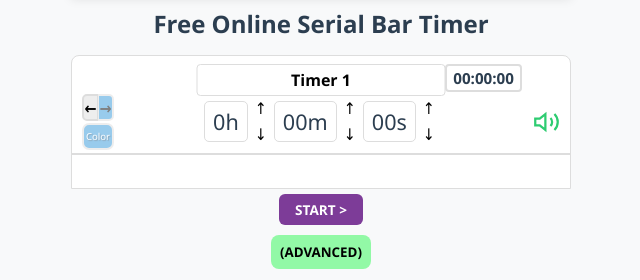
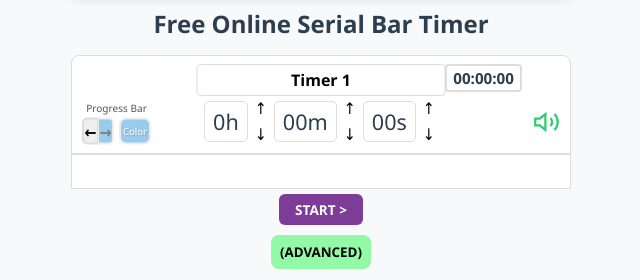
Before and after one commit to novasoftmc/tmhb, a plain HTML site: page serial-countdown.html in a window 1280 px wide. Shown: the part 105-385 px from the top of the page, without its empty margins (319-959 px from the left). Drawn offline with Linux system fonts and the light colour scheme.

Commit message:
ikone sa leve strane, boja i smer stavio u jedan red, na main page

```diff
--- a/serial-countdown.html
+++ b/serial-countdown.html
@@ -220,6 +220,8 @@
           </div>
           <!-- Color and Direction icons -->
           <div class="timer-controls-left">
+            <span class="timer-controls-label">Progress Bar</span>
+            <div class="timer-controls-icons">
               <div class="direction-indicator" id="main-direction-indicator">
                 <button
                   class="dir-btn-mini"
@@ -250,6 +252,7 @@
                 role="button"
                 aria-label="Change progress bar color"
               ></div>
+            </div>
           </div>
           <!-- Bottom control container -->
         <div class="time-setter-bottom-controls" id="main-time-setter-bottom-controls"></div>
```
Lines whose indentation alone changed are shown as unchanged.
